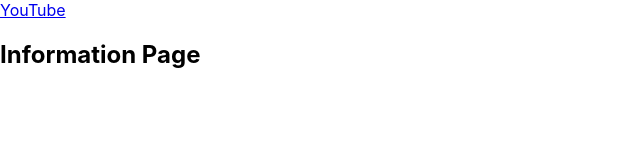
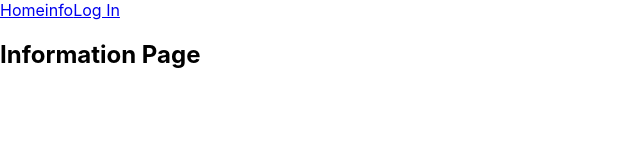
Before and after one commit to luciancahil/ww-Frontend, a React (Create React App) app: page /info in a window 1280 px wide. Shown: the top 160 px of the page, without its empty margins (0-640 px from the left). Built offline with nearby package versions, Linux system fonts and the light colour scheme.

Commit message:
added all links

```diff
--- a/src/App.js
+++ b/src/App.js
@@ -8,11 +8,14 @@ import Info from "./Components/info.component"
 import Navbar from "./Components//navbar.component"
 
 function App() {
+  let homecomponent = Login
+
   return (
     <Router>
-      <Navbar logedIn="false"/>
+      <Navbar logedIn={false}/>
 
-      <Route path="/" exact component={Login} />
+      <Route path="/" exact component= {homecomponent} />
+      <Route path="/login" exact component={Login} />
       <Route path="/signup" component={Signup} />
       <Route path="/users" component={UserInfo} />
       <Route path="/info" component={Info} />
--- a/src/Components/navbar.component.js
+++ b/src/Components/navbar.component.js
@@ -2,17 +2,31 @@ import React from 'react';
 import NavLink from './navlink.component'
 
 class Navbar extends React.Component {
+    rightTitle = "";
+    rightLink = "";
+
 
     constructor(props){
         super();
         //console.log(props);
-        console.log(props.logedIn)
+        console.log(props.logedIn);
+        if(props.logedIn){  //right button shold be a logged out button
+            this.rightTitle = "Log Out"
+            this.rightLink = "/signOut"
+        }else{
+            this.rightTitle = "Log In";
+            this.rightLink = "/login"
+        }
     }
 
     render() {
 
         return (
-            <NavLink link = "youtube.com" title = "YouTube"/>
+            <nav className = "topnav">
+                <NavLink link = "/" title = "Home"/>
+                <NavLink link = "/info" title = "info"/>
+                <NavLink classes = "right" link = {this.rightLink} title = {this.rightTitle}/>
+            </nav>
         )
     }
 }
--- a/src/Components/navlink.component.js
+++ b/src/Components/navlink.component.js
@@ -5,12 +5,13 @@ class Info extends React.Component {
     title = "";
     navClass = "";
 
+
     constructor(props){
         super();
 
         this.link = props.link;
         this.title = props.title;
-        this.navClass = "nav" + this.title;
+        this.navClass = "nav"  + " " + props.classes;
     }
 
     render() {
```
